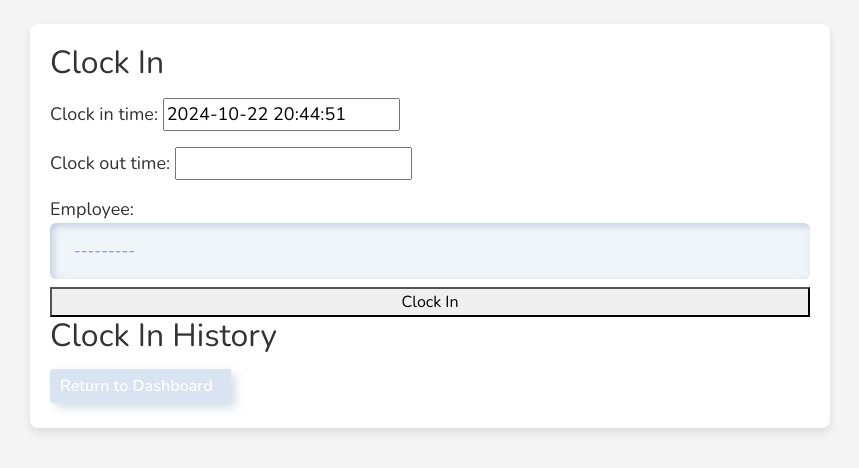
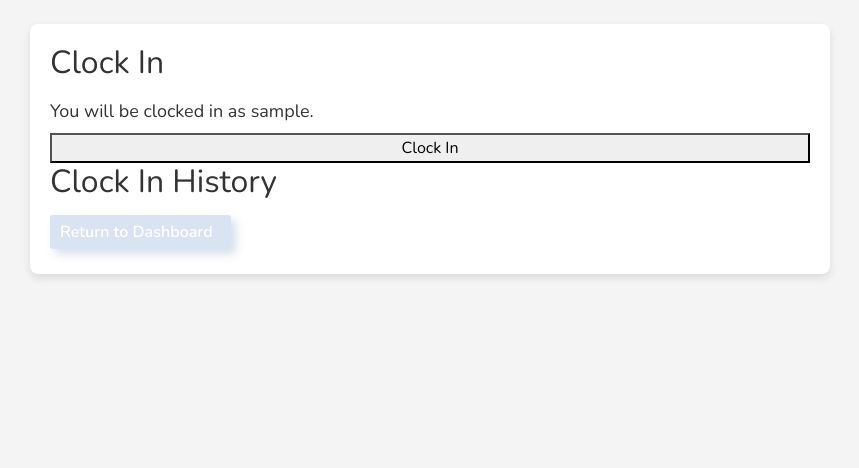
Before and after one commit to RimPeter/employeeapp-ver6, a Django app: page /clockin/ in a window 1280 px wide. Shown: the part 76-544 px from the top of the page, without its empty margins (210-1069 px from the left). Run offline with Django 4.2, Linux system fonts and the light colour scheme; a user stored in the database is signed in; tables that the repository leaves empty hold one stand-in row (values such as "Sample post").

Commit message:
Remove input field in clockin.html
Modify the ClockInForm to exclude the clock_in_time and clock_out_time fields so that they are not rendered as input fields.
Update the template to display the clock-in time as read-only information when the user is clocked in.
Ensure that the clock-in and clock-out times are automatically handled in the backend, without user input.

```diff
--- a/employeeapp/forms.py
+++ b/employeeapp/forms.py
@@ -75,24 +75,8 @@ class JobsDoneForm(forms.ModelForm):
         fields = ['job_title', 'job_done_in_hours']
 
 
-class ClockInForm(forms.ModelForm):
-    class Meta:
-        model = ClockIn
-        exclude = ['employee']
-
-    def __init__(self, *args, user=None, **kwargs):
-        super().__init__(*args, **kwargs)
-        self.user = user  # Ensure self.user is set
-        if self.user and self.user.is_superuser:
-            # Superusers can select any employee
-            self.fields['employee'] = forms.ModelChoiceField(
-                queryset=Employee.objects.all(),
-                widget=forms.Select(attrs={'class': 'form-control'}),
-                required=True
-            )
-            # Include 'employee' in the form fields for superusers
-            self._meta.exclude = []
-
+class ClockInForm(forms.Form):
+    pass
 
 class ClockOutForm(forms.ModelForm):
     """Clock out an employee."""
--- a/employeeapp/templates/employeeapp/clock_in_success.html
+++ b/employeeapp/templates/employeeapp/clock_in_success.html
@@ -1,6 +1,6 @@
 {% extends 'employeeapp/base.html' %}
 {% block content %}
     <h2>Clock-In Successful</h2>
-    <p>You have successfully clocked in at {{ clock_in_time|date:"H:i:s on F j, Y" }}.</p>
+    <p>You have successfully clocked in at {{ clock_in_time|date:"H:i:s Y - m F j, Y" }}.</p>
     <a href="{% url 'dashboard' %}" class="btn btn-primary">Return to Dashboard</a>
 {% endblock %}
--- a/employeeapp/templates/employeeapp/clock_out_success.html
+++ b/employeeapp/templates/employeeapp/clock_out_success.html
@@ -1,6 +1,6 @@
 {% extends 'employeeapp/base.html' %}
 {% block content %}
 <h2>Clock-Out Successful</h2>
-<p>You have successfully clocked out at {{ clock_out_time|date:"H:i:s on F j, Y" }}.</p>
+<p>You have successfully clocked out at {{ clock_out_time|date:"H:i:s Y - m F j, Y" }}.</p>
 <a href="{% url 'dashboard' %}" class="btn btn-primary">Return to Dashboard</a>
 {% endblock %}
--- a/employeeapp/templates/employeeapp/clockin.html
+++ b/employeeapp/templates/employeeapp/clockin.html
@@ -1,15 +1,13 @@
 {% extends 'employeeapp/base.html' %}
-{% load profile_tags %}
 {% block content %}
 
 <h2>{% if active_clockin %}Clock Out{% else %}Clock In{% endif %}</h2>
 
-{% get_user_profile user as profile %}
+
 
 {% if profile %}
   {% if active_clockin %}
-    <p>You are currently clocked in since {{ active_clockin.clock_in_time|date:"H:i:s on F j, Y" }}.</p>
-
+    <p>You are currently clocked in since {{ active_clockin.clock_in_time|date:"H:i:s Y - m F j, Y" }}.</p>
     <form method="post">
       {% csrf_token %}
       <button type="submit" class="btn btn-primary">Clock Out</button>
@@ -17,11 +15,7 @@
   {% else %}
     <form method="post">
       {% csrf_token %}
-      {% if form.fields %}
-        {{ form.as_p }}
-      {% else %}
         <p>You will be clocked in as {{ request.user.username }}.</p>
-      {% endif %}
         <button type="submit" class="default">Clock In</button>
     </form>
   {% endif %}
--- a/employeeapp/views.py
+++ b/employeeapp/views.py
@@ -174,14 +174,14 @@ def clock_in_view(request):
     try:
         employee = Employee.objects.get(user=request.user)
     except Employee.DoesNotExist:
-        messages.error(request, "Your account is not added to the employee list yet.")
+        messages.error(request, "Your account is not associated with an employee profile yet.")
         return redirect('create_profile')
 
     if not profile:
         messages.error(request, "You must complete your profile before clocking in.")
         return redirect('create_profile')
 
-
+    # Check if the user is already clocked in
     active_clockin = ClockIn.objects.filter(employee=employee, clock_out_time__isnull=True).first()
 
     if request.method == 'POST':
@@ -193,26 +193,22 @@ def clock_in_view(request):
             return redirect('clock_out_success')
         else:
             # User wants to clock in
-            form = ClockInForm(request.POST, user=request.user)
+            form = ClockInForm(request.POST)
             if form.is_valid():
-                clock_in = form.save(commit=False)
-                clock_in.employee = employee
-                clock_in.save()
+                clock_in = ClockIn.objects.create(employee=employee)
                 messages.success(request, "You have successfully clocked in.")
                 return redirect('clock_in_success')
             else:
-                for field, errors in form.errors.items():
-                    for error in errors:
-                        messages.error(request, f"Error in {field}: {error}")
                 messages.error(request, "There was an error with clock-in. Please try again.")
+                return render(request, 'employeeapp/clockin.html', {'form': form, 'profile': profile})
     else:
         if active_clockin:
             # User is clocked in; display clock-out option
-            return render(request, 'employeeapp/clockin.html', {'active_clockin': active_clockin})
+            return render(request, 'employeeapp/clockin.html', {'active_clockin': active_clockin, 'profile': profile})
         else:
             # User is not clocked in; display clock-in form
-            form = ClockInForm(user=request.user)
-            return render(request, 'employeeapp/clockin.html', {'form': form})
+            form = ClockInForm()
+            return render(request, 'employeeapp/clockin.html', {'form': form, 'profile': profile})
 
 @login_required(login_url='login')
 def clock_in_success(request):
```
Also changed, not shown: employeeapp/admin.py (+8 -1 lines).
